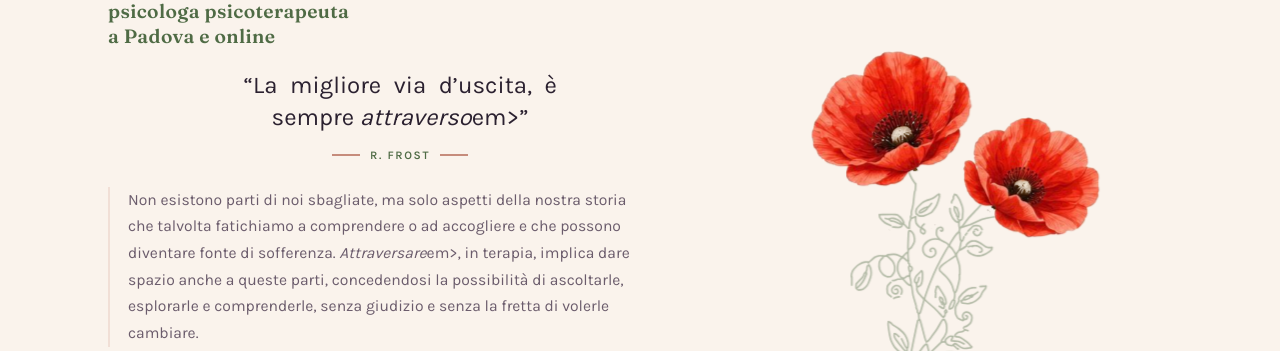
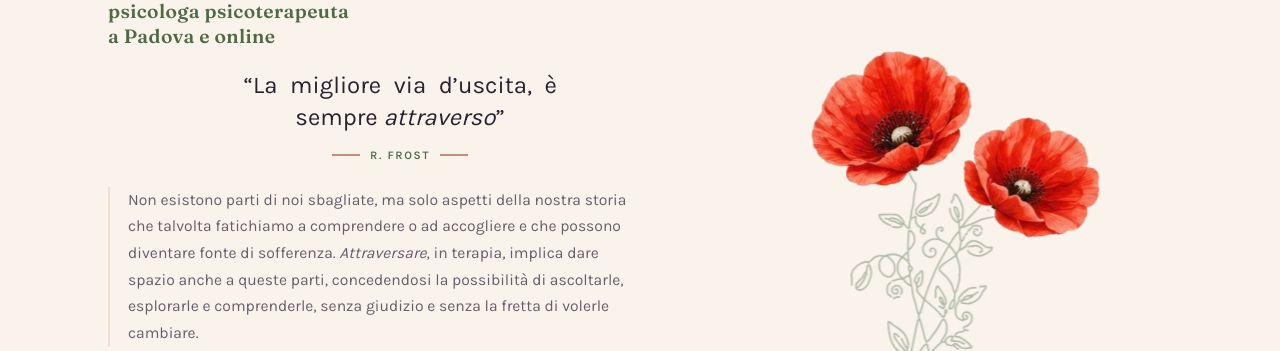
Before and after one commit to Manuelgujo/demo-franci, a Jekyll site: the page built from index.html, in a window 1280 px wide and 900 px high. Shown: the part 187-538 px from the top of the window. Built offline with Jekyll 4.4.1, drawn with Linux system fonts in a browser that asks for light colours.

Commit message:
Fix HTML formatting in index.html

```diff
--- a/index.html
+++ b/index.html
@@ -46,10 +46,10 @@ description: "Francesca Pirazzo, psicoterapeuta specializzata in psicoterapia in
     <div>
       <h1 class="hero-name">Dott.ssa Francesca Pirazzo<span class="hero-role">psicologa psicoterapeuta<br>a Padova e online</span></h1>
       <figure class="hero-quote">
-        <blockquote><p>“La migliore via d’uscita, <span class="quote-line">è sempre <em>attraverso</em>em>”</span></p></blockquote>
+        <blockquote><p>“La migliore via d’uscita, <span class="quote-line">è sempre <em>attraverso</em>”</span></p></blockquote>
         <figcaption>R. Frost</figcaption>
       </figure>
-      <p class="lede measure hero-intro">Non esistono parti di noi sbagliate, ma solo aspetti della nostra storia che talvolta fatichiamo a comprendere o ad accogliere e che possono diventare fonte di sofferenza. <em>Attraversare</em>em>, in terapia, implica dare spazio anche a queste parti, concedendosi la possibilità di ascoltarle, esplorarle e comprenderle, senza giudizio e senza la fretta di volerle cambiare.</p>
+      <p class="lede measure hero-intro">Non esistono parti di noi sbagliate, ma solo aspetti della nostra storia che talvolta fatichiamo a comprendere o ad accogliere e che possono diventare fonte di sofferenza. <em>Attraversare</em>, in terapia, implica dare spazio anche a queste parti, concedendosi la possibilità di ascoltarle, esplorarle e comprenderle, senza giudizio e senza la fretta di volerle cambiare.</p>
       <div class="hero-actions">
         <a href="#prenotazione" class="btn-primary">Prenota un primo colloquio gratuito</a>
         <a href="https://wa.me/{{ site.nap.phone_link | remove: '+' }}" class="btn-whatsapp" target="_blank" rel="noopener">Contattami su WhatsApp</a>
```
